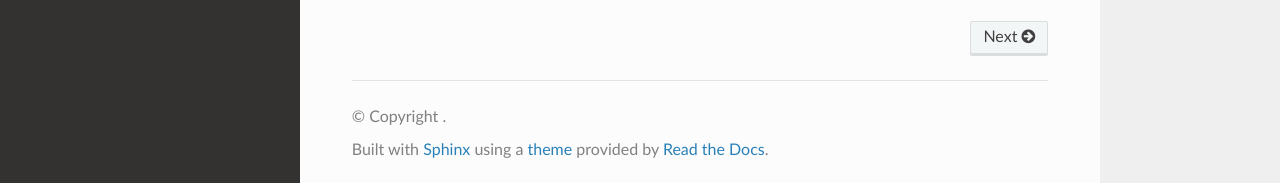
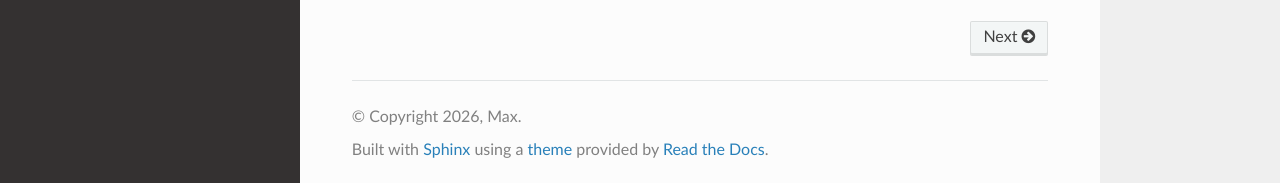
Before and after one commit to MadMaxWP/mediawiki-abusefilter, a Sphinx documentation site: the page built from docs/source/index.rst, in a window 1280 px wide and 1358 px high. Shown: the part 1172-1355 px from the top of the window. Built offline with Sphinx 7.4.7 and the Read the Docs theme 3.1.0, drawn with Linux system fonts in a browser that asks for light colours; some of the changed lines change nothing that is shown.

Commit message:
Update conf.py

```diff
--- a/docs/source/conf.py
+++ b/docs/source/conf.py
@@ -6,12 +6,15 @@
 
 project = "mediawiki-abusefilter"
 author = "Max <madmax.wp@proton.me>"
+copyright = '2026, Max'
 release = "0.1.3"
 version = "0.1.3"
 
 extensions = [
     "sphinx.ext.autodoc",
     "sphinx.ext.napoleon",
+	'sphinx.ext.autosectionlabel',
+	'sphinx.ext.viewcode'
 ]
 
 templates_path = ["_templates"]
@@ -26,3 +29,5 @@
     "github_version": "main",
     "conf_py_path": "/docs/source/",
 }
+
+master_doc = 'index'
```
